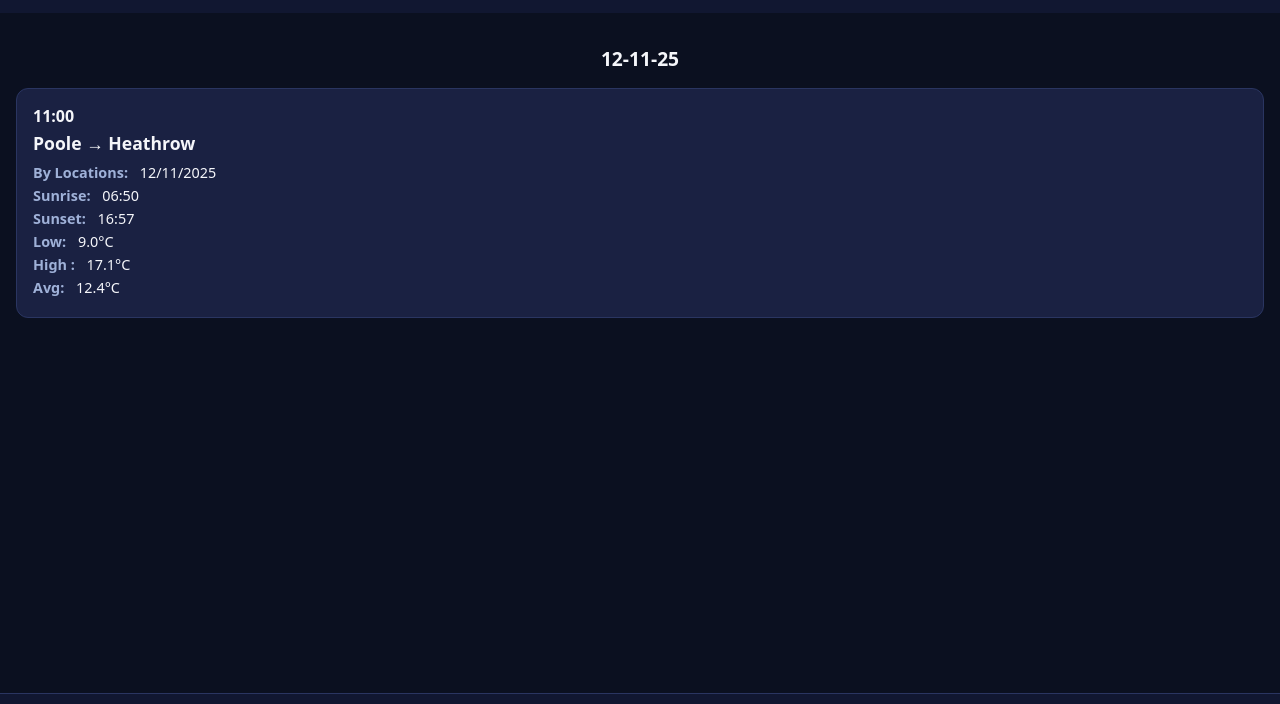
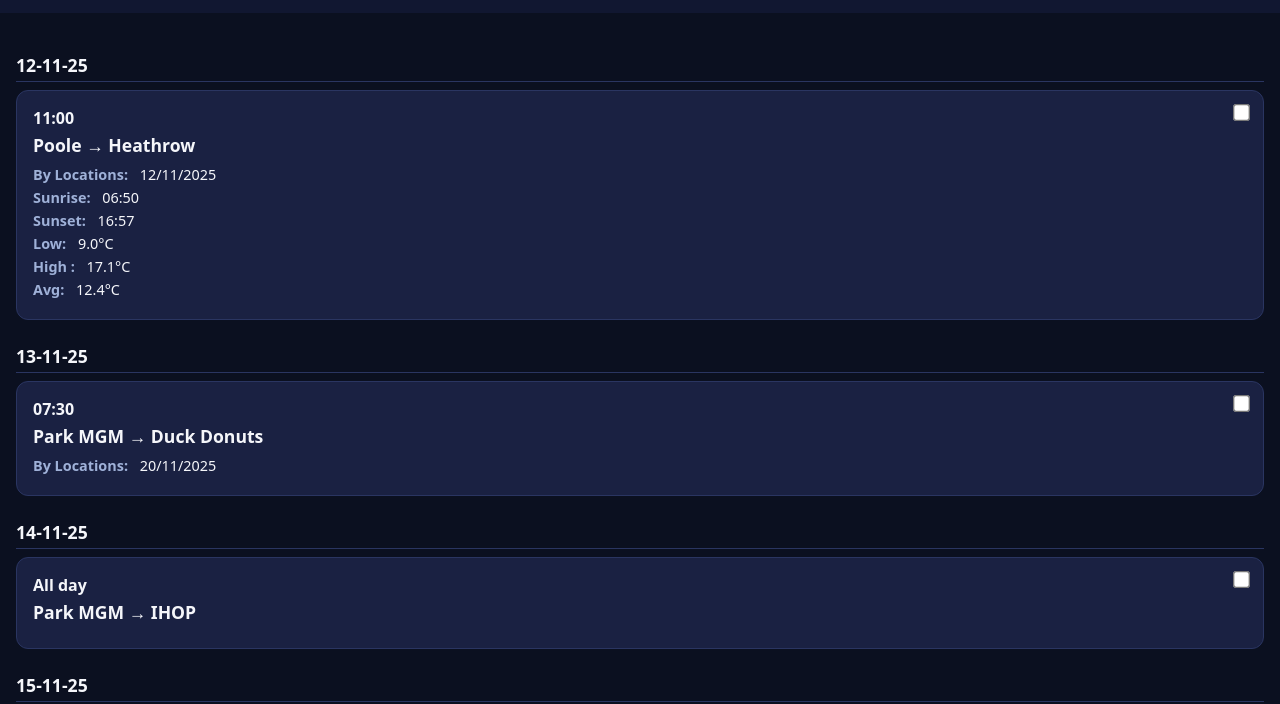
Before and after one commit to LordTDK/C2C, a plain HTML site: page index.html in a window 1280 px wide. Shown: the part 46-750 px from the top of the page. Drawn offline with Linux system fonts and the light colour scheme.

Commit message:
Update index.html

```diff
--- a/index.html
+++ b/index.html
@@ -5,41 +5,32 @@
   <meta name="viewport" content="width=device-width, initial-scale=1" />
   <title>Trip Itinerary</title>
   <style>
-    body { font-family: system-ui, sans-serif; margin: 0; background: #0b1020; color: #f5f6fa; padding-bottom: 70px; }
-    header { background: #111731; padding: 1rem; position: sticky; top: 0; text-align: center; z-index: 100; }
+    body { font-family: system-ui, sans-serif; margin: 0; background: #0b1020; color: #f5f6fa; }
+    header { background: #111731; padding: 1rem; text-align: center; position: sticky; top: 0; z-index: 10; }
     h1 { margin: 0; font-size: 1.2rem; }
     .wrap { padding: 1rem; }
-    .card { background: #1a2142; padding: 1rem; border-radius: 12px; margin-bottom: 1rem; border: 1px solid #2a3561; }
-    .card.current { border: 2px solid #4cafef; background: #202a56; }
+    h2 { font-size: 1.1rem; margin-top: 1.5rem; margin-bottom: 0.5rem; border-bottom: 1px solid #2a3561; padding-bottom: 0.25rem; }
+    .card { background: #1a2142; padding: 1rem; border-radius: 12px; margin-bottom: 0.75rem; border: 1px solid #2a3561; position: relative; }
     .time { font-weight: bold; font-size: 1rem; }
     .title { font-size: 1.1rem; font-weight: bold; margin-top: 0.25rem; }
     .details { margin-top: 0.5rem; font-size: 0.9rem; }
     .detail-row { margin-bottom: 0.25rem; }
     .detail-label { color: #9fb1d8; font-weight: 600; margin-right: 0.5rem; }
     .empty { padding: 1rem; border: 1px dashed #2a3561; border-radius: 12px; text-align: center; color: #9fb1d8; }
-    h2 { font-size: 1.2rem; margin-bottom: 1rem; text-align: center; }
-    button { background: #2a3561; color: #fff; border: none; padding: 0.6rem 1rem; border-radius: 8px; margin: 0.25rem; font-size: 0.9rem; }
-    .nav { position: fixed; bottom: 0; left: 0; right: 0; background: #111731; padding: 0.5rem; text-align: center; border-top: 1px solid #2a3561; z-index: 200; }
+    .current { border: 2px solid #4a90e2; box-shadow: 0 0 8px #4a90e2; }
+    .checkbox { position: absolute; top: 0.75rem; right: 0.75rem; }
+    input[type="checkbox"] { transform: scale(1.3); }
   </style>
 </head>
 <body>
   <header>
     <h1>Trip Itinerary</h1>
   </header>
-  <div class="wrap">
-    <div id="chipDate"></div>
-    <div id="list"></div>
-  </div>
-  <div class="nav">
-    <button onclick="prevDay()">◀ Prev</button>
-    <button onclick="nextDay()">Next ▶</button>
-    <button onclick="goToday()">📅 Today</button>
-    <button onclick="highlightNow()">⏰ Now / Next</button>
-  </div>
+  <div class="wrap" id="list"></div>
   <script>
     let grouped = new Map();
     let allDates = [];
-    let currentIndex = 0;
+    let events = [];
 
     function parseDateDMY(dateStr) {
       if(!dateStr) return null;
@@ -61,7 +52,7 @@
 
     function parseEventsFromCustomCSV(rows) {
       const header = rows[0];
-      const events = [];
+      const evts = [];
       for(let i=1;i<rows.length;i++) {
         const r = rows[i];
         if(!r[0]) continue;
@@ -72,18 +63,14 @@
         const arr = r[6]||"";
         const from = r[2]||"";
         const to = r[3]||"";
-        const mode = r[4]||"";
-        const todo = r[9]||"";
         const activity = from && to ? `${from} → ${to}` : (from||to||"Activity");
-
         const details = {};
         header.forEach((col, idx) => {
           if(r[idx] && col) details[col] = r[idx];
         });
-
-        events.push({date:dateStr,time:dep||arr||"",activity,details});
+        evts.push({date:dateStr,time:dep||arr||"",activity,details,id:`${dateStr}-${i}`});
       }
-      return events;
+      return evts;
     }
 
     function groupByDate(events){
@@ -95,65 +82,57 @@
       return map;
     }
 
-    function renderDay(dateStr, highlightTime=false){
+    function isNowOrNext(evt){
+      if(!evt.time) return false;
+      const [hh,mm] = evt.time.split(":").map(x=>parseInt(x,10));
+      if(isNaN(hh)) return false;
+      const now = new Date();
+      const evtDate = new Date(parseInt("20"+evt.date.split("-")[2]), parseInt(evt.date.split("-")[1])-1, parseInt(evt.date.split("-")[0]), hh, mm||0);
+      const diff = evtDate - now;
+      return diff >= 0 && diff < 2*60*60*1000; // highlight if now or within next 2h
+    }
+
+    function renderAll(){
       const list = document.getElementById('list');
-      document.getElementById('chipDate').innerHTML = `<h2>${dateStr}</h2>`;
       list.innerHTML = '';
-      const evts = grouped.get(dateStr) || [];
-      if(!evts.length){
-        list.innerHTML = '<div class="empty">No items for this day</div>';
-        return;
-      }
-      const now = new Date();
-      const nowHM = `${String(now.getHours()).padStart(2,'0')}:${String(now.getMinutes()).padStart(2,'0')}`;
-
-      let highlighted = false;
-      for(const e of evts){
+      const doneIds = JSON.parse(localStorage.getItem('doneIds')||'[]');
+      for(const dateStr of allDates){
+        const evts = grouped.get(dateStr)||[];
+        const remaining = evts.filter(e=>!doneIds.includes(e.id));
+        if(!remaining.length) continue;
+        const h2 = document.createElement('h2');
+        h2.textContent = dateStr;
+        list.appendChild(h2);
+        for(const e of remaining){
           const card = document.createElement('div'); card.className='card';
+          if(isNowOrNext(e)) card.classList.add('current');
           const t = document.createElement('div'); t.className='time'; t.textContent = e.time || 'All day';
           const title = document.createElement('div'); title.className='title'; title.textContent = e.activity;
-        card.appendChild(t); card.appendChild(title);
-
           const detailsDiv = document.createElement('div'); detailsDiv.className='details';
           for(const [k,v] of Object.entries(e.details)){
             const row = document.createElement('div'); row.className='detail-row';
             row.innerHTML = `<span class="detail-label">${k}:</span> ${v}`;
             detailsDiv.appendChild(row);
           }
-        card.appendChild(detailsDiv);
-
-        if(highlightTime && !highlighted && e.time){
-          if(e.time >= nowHM){
-            card.classList.add('current');
-            highlighted = true;
+          const cb = document.createElement('input');
+          cb.type = 'checkbox'; cb.className = 'checkbox';
+          cb.onchange = ()=>{
+            const ids = JSON.parse(localStorage.getItem('doneIds')||'[]');
+            if(cb.checked && !ids.includes(e.id)) ids.push(e.id);
+            localStorage.setItem('doneIds', JSON.stringify(ids));
+            renderAll();
+          };
+          card.appendChild(cb);
+          card.appendChild(t); card.appendChild(title); card.appendChild(detailsDiv);
+          list.appendChild(card);
         }
       }
-
-        list.appendChild(card);
-      }
-      if(highlightTime && !highlighted && list.lastChild){
-        list.lastChild.classList.add('current');
-      }
-    }
-
-    function prevDay(){ if(currentIndex>0){ currentIndex--; renderDay(allDates[currentIndex]); } }
-    function nextDay(){ if(currentIndex<allDates.length-1){ currentIndex++; renderDay(allDates[currentIndex]); } }
-    function goToday(){
-      const today = formatDateDDMMYY(new Date());
-      const idx = allDates.indexOf(today);
-      if(idx!==-1){ currentIndex=idx; renderDay(allDates[currentIndex]); }
-    }
-    function highlightNow(){
-      const today = formatDateDDMMYY(new Date());
-      const idx = allDates.indexOf(today);
-      if(idx!==-1){ currentIndex=idx; renderDay(allDates[currentIndex], true); }
     }
 
     async function init(){
       const res = await fetch('Itinerary.csv');
       const txt = await res.text();
-      const rows = csvToRows(txt);
-      const events = parseEventsFromCustomCSV(rows);
+      events = parseEventsFromCustomCSV(csvToRows(txt));
       grouped = groupByDate(events);
       allDates = Array.from(grouped.keys());
       allDates.sort((a,b)=>{
@@ -161,11 +140,7 @@
         const [db,mb,yb] = b.split('-').map(x=>parseInt(x));
         return new Date(2000+ya,ma-1,da) - new Date(2000+yb,mb-1,db);
       });
-
-      const today = formatDateDDMMYY(new Date());
-      currentIndex = allDates.indexOf(today);
-      if(currentIndex === -1) currentIndex = 0;
-      renderDay(allDates[currentIndex]);
+      renderAll();
     }
 
     init();
```
Lines whose indentation alone changed are shown as unchanged.
